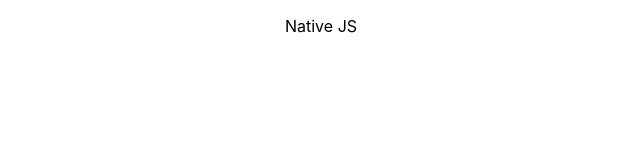
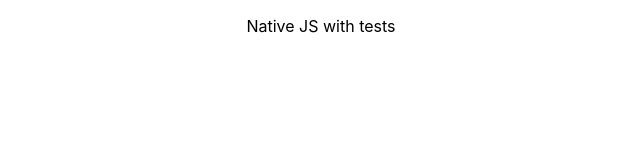
Before and after one commit to Miahri/js, a React (Create React App) app: page / in a window 1280 px wide. Shown: the top 160 px of the page, without its empty margins (319-959 px from the left). Built offline with nearby package versions, Linux system fonts and the light colour scheme.

Commit message:
edited paragraph

```diff
--- a/src/App.tsx
+++ b/src/App.tsx
@@ -7,7 +7,7 @@ let a = value01_01
 function App() {
     return (
         <div className="App">
-            <p>Native JS</p>
+            <p>Native JS with tests</p>
         </div>
     );
 }
```
Also changed, not shown: 1 other file (tests, documents, lock files or other folders).
